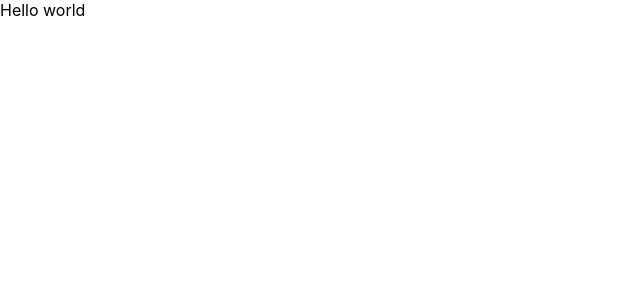
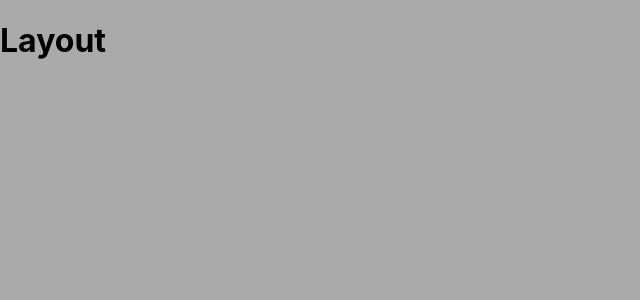
Before and after one commit to jjunior96/travel-app, a Next.js app: page / in a window 1280 px wide. Shown: the top 300 px of the page, without its empty margins (0-640 px from the left). Built offline with nearby package versions, Linux system fonts and the light colour scheme.

Commit message:
chore: add layout component on index

```diff
--- a/pages/index.tsx
+++ b/pages/index.tsx
@@ -1,8 +1,9 @@
 import Head from 'next/head'
-import styles from '../styles/Home.module.css'
+import Layout from '../src/components/Layout'
+
 
 export default function Home() {
   return (
-    <div>Hello world</div>
+    <Layout />
   )
 }
```
